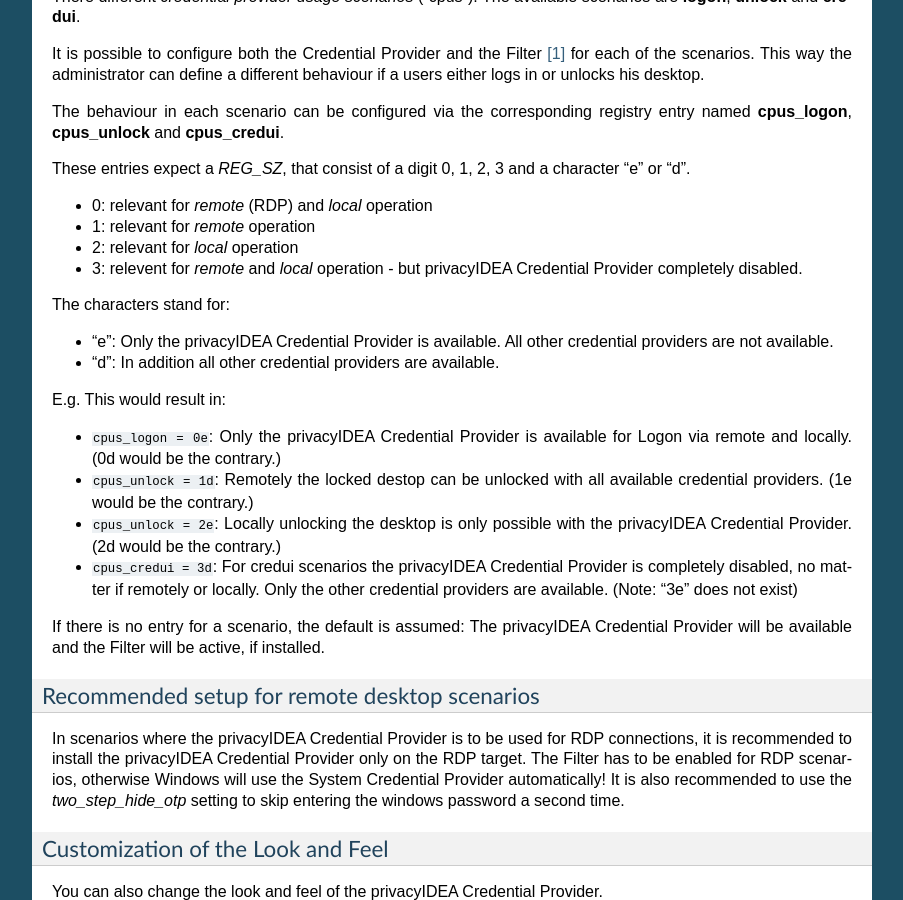
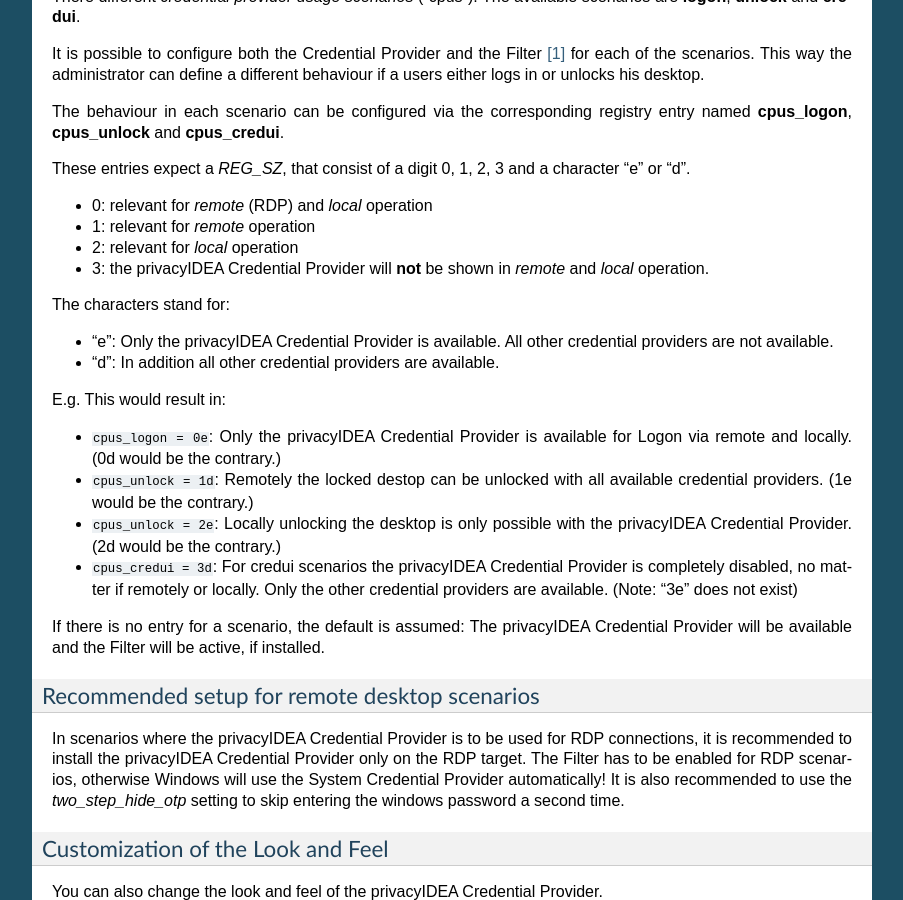
Before and after one commit to privacyidea/privacyidea-credential-provider, a Sphinx documentation site: the page built from doc/configuration.rst, in a window 1280 px wide and 900 px high, scrolled down 1763 px. Shown: the whole window, without its empty margins (198-1101 px from the left). Built offline with Sphinx 7.4.7, drawn with Linux system fonts in a browser that asks for light colours.

Commit message:
Update configuration.rst

```diff
--- a/doc/configuration.rst
+++ b/doc/configuration.rst
@@ -103,8 +103,7 @@
 * 0: relevant for *remote* (RDP) and *local* operation
 * 1: relevant for *remote* operation
 * 2: relevant for *local* operation
-* 3: relevent for *remote* and *local* operation - but privacyIDEA
-  Credential Provider completely disabled.
+* 3: the privacyIDEA Credential Provider will **not** be shown in *remote* and *local* operation.
 
 The characters stand for:
 
```
